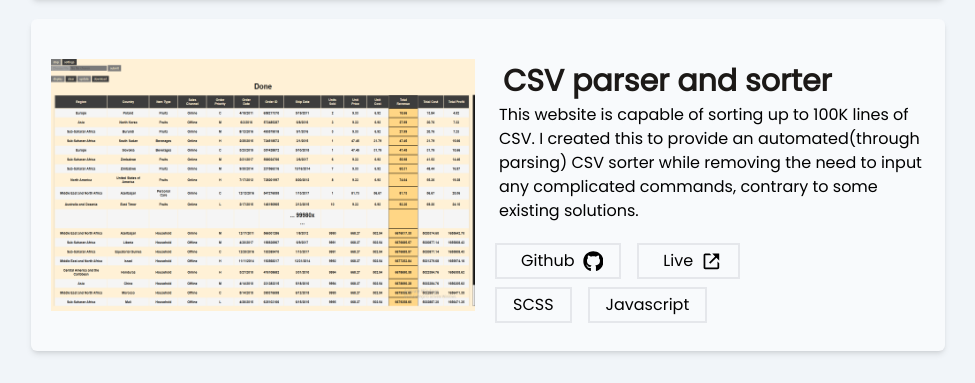
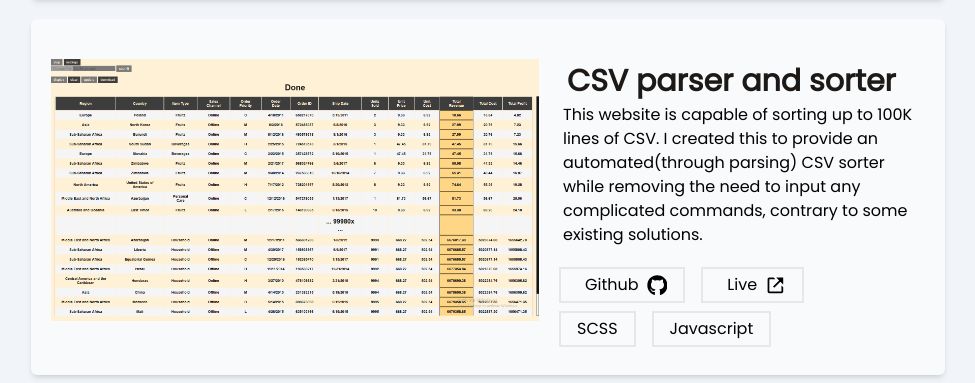
Before and after one commit to Amaterasu10/react-portfolio-vite, a React (Vite) app: page / in a window 1280 px wide. Shown: the part 2181-2564 px from the top of the page, without its empty margins (152-1127 px from the left). Built offline with nearby package versions, Linux system fonts and the light colour scheme.

Commit message:
adjusted sizing and media queries for project thumbnails

```diff
--- a/src/components/Project.jsx
+++ b/src/components/Project.jsx
@@ -4,8 +4,8 @@ import { BiLinkExternal } from "react-icons/bi";
 
 export default function Project({title, thumbnail, description, labels, links }) {
   return (
-    <article className='bg-slate-50 m-2 px-2 py-7 shadow-md flex flex-col lg:flex-row mt-5 rounded-md'>
-      <img src={thumbnail} alt="Thumbnail" className='p-3 md:max-w-md mx-auto'/>
+    <article className='bg-slate-50 m-2 px-2 py-7 shadow-md flex flex-col xl:flex-row mt-5 rounded-md'>
+      <img src={thumbnail} alt="Thumbnail" className='p-3 lg:max-w-lg h-fit mx-auto'/>
 
       <section>
         <h3 className='primary-text heading3'>{title}</h3>
```
